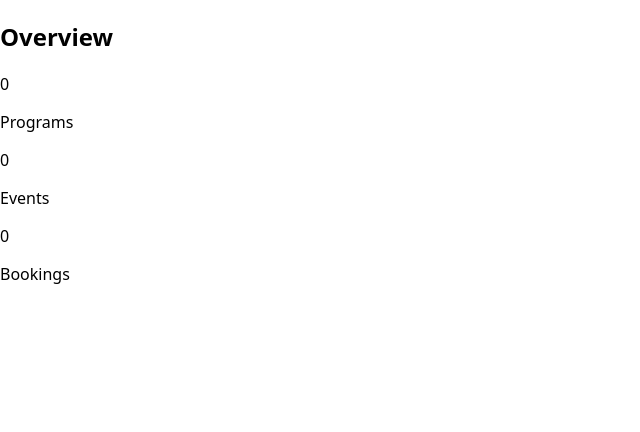
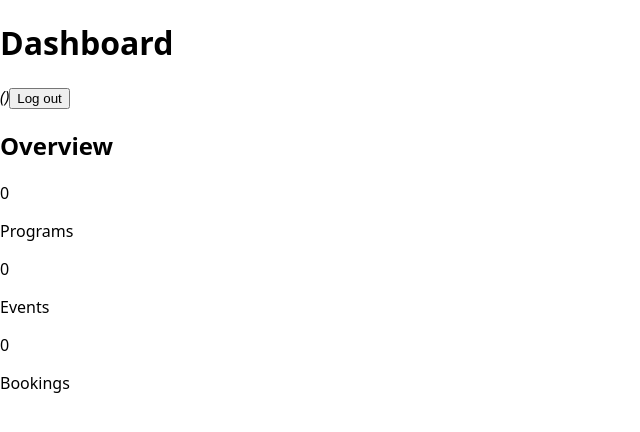
Before and after one commit to ayiekoderrick-8068/kdcce-group-project, a React (Vite) app in the folder frontend/: page /staff in a window 1280 px wide. Shown: the top 432 px of the page, without its empty margins (0-640 px from the left). Built offline with nearby package versions, Linux system fonts and the light colour scheme.

Commit message:
Enhance DashboardLayout with authentication and layout

```diff
--- a/frontend/src/layouts/DashboardLayout.jsx
+++ b/frontend/src/layouts/DashboardLayout.jsx
@@ -1,5 +1,22 @@
 import { Outlet } from 'react-router-dom'
+import { useAuth } from '../hooks/useAuth'
+import Sidebar from '../components/navigation/Sidebar'
+import DashboardHeader from '../components/navigation/DashboardHeader'
+
+const TITLES = { admin: 'Admin Dashboard', staff: 'Staff Dashboard', volunteer: 'Volunteer Dashboard' }
 
 export default function DashboardLayout() {
-  return <Outlet />
+  const { user } = useAuth()
+
+  return (
+    <div className="dashboard-layout">
+      <Sidebar role={user?.role} />
+      <div className="dashboard-content">
+        <DashboardHeader title={TITLES[user?.role] || 'Dashboard'} />
+        <div className="dashboard-body">
+          <Outlet />
+        </div>
+      </div>
+    </div>
+  )
 }
```
